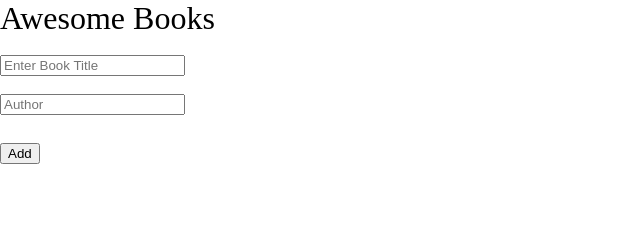
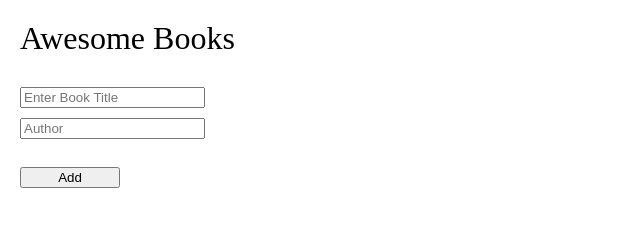
Before and after one commit to olaishola05/awesome-books, a website: page index.html in a window 1280 px wide. Shown: the whole page, without its empty margins (0-640 px from the left). Drawn offline with Linux system fonts and the light colour scheme.

Commit message:
Refactor codebase and remove linters error

```diff
--- a/index.html
+++ b/index.html
@@ -1,6 +1,5 @@
 <!DOCTYPE html>
 <html lang="en">
-
   <head>
     <meta charset="UTF-8" />
     <meta http-equiv="X-UA-Compatible" content="IE=edge" />
@@ -10,25 +9,22 @@
   </head>
 
   <body>
+    <main class="container">
       <h1>Awesome Books</h1>
+      <section id="book-container"></section>
 
-  <section id="book-container"></section>
-  <br />
-
-  <form action="">
+      <form>
         <label for="title">
           <input type="text" name="title" id="title" placeholder="Enter Book Title" />
         </label>
-    <br />
-    <br />
 
         <label for="author">
           <input type="text" name="author" id="author" placeholder="Author" />
         </label>
-    <p class="error error-message">Book Title and Author can not be empty</p>
+        <p class="error">Book Title and Author can not be empty</p>
         <button type="button" class="formBtn">Add</button>
       </form>
       <script src="./index.js"></script>
+    </main>
   </body>
-
 </html>
--- a/index.js
+++ b/index.js
@@ -4,7 +4,6 @@ const formBtn = document.querySelector('.formBtn');
 const form = document.querySelector('form');
 
 let books = [];
-// localStorage.setItem('books', JSON.stringify(books));
 const setBooks = (book) => {
   books = JSON.parse(localStorage.getItem('books'));
   book = {
@@ -26,7 +25,7 @@ function renderBooks() {
             <p>${books[book].title}</p>
             <span>${books[book].author}</span>
           </div>
-          <button type="button" class="book-btns" book-index="${book}" onclick="removeOnClicked(this)">Remove</button>
+          <button type="button" class="book-btns" onclick="removeOnClicked(this)">Remove</button>
         </div>
         <hr />
          </div>`;
@@ -34,6 +33,7 @@ function renderBooks() {
 
   bookContainer.innerHTML = render;
 }
+
 window.onload = renderBooks();
 
 const addBook = (book) => {
@@ -59,18 +59,10 @@ function removeBook(title) {
   renderBooks();
 }
 
+// eslint-disable-next-line no-unused-vars
 function removeOnClicked(button) {
   const title = button.parentElement.children[0].children[0].innerHTML;
   removeBook(title);
 }
-// const bookBtns = document.querySelectorAll('.book-btns');
-// for (let i = 0; i < bookBtns.length; i += 1) {
-//   bookBtns[i].addEventListener('click', () => {
-//     if (bookBtns[i]) {
-//       removeBook(bookBtns[i]);
-//       console.log(bookBtns[i]);
-//     }
-//   });
-// }
 
 formBtn.addEventListener('click', addBook);
--- a/style.css
+++ b/style.css
@@ -4,8 +4,8 @@ html {
 }
 
 *,
-*:before,
-*:after {
+*::before,
+*::after {
   box-sizing: inherit;
 }
 
@@ -36,10 +36,28 @@ img {
 
 .error {
   visibility: hidden;
+  color: red;
 }
 
-.error-message {
-  margin-bottom: 5px;
-  margin-top: 5px;
-  color: red;
+.container {
+  padding: 20px;
 }
+
+.container h1 {
+  margin-bottom: 20px;
+}
+
+form {
+  display: flex;
+  flex-direction: column;
+  justify-content: center;
+  padding: 10px 0 0 0;
+}
+
+form input[type='text'] {
+  margin-bottom: 10px;
+}
+
+form button {
+  width: 100px;
+}
```
Lines whose indentation alone changed are shown as unchanged.
